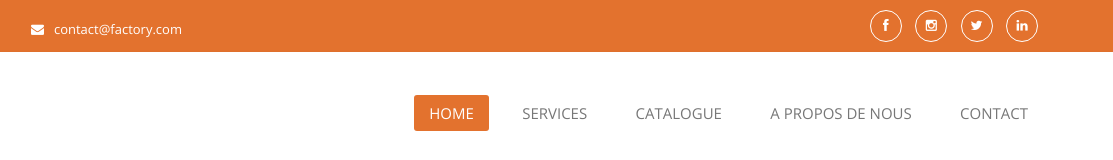
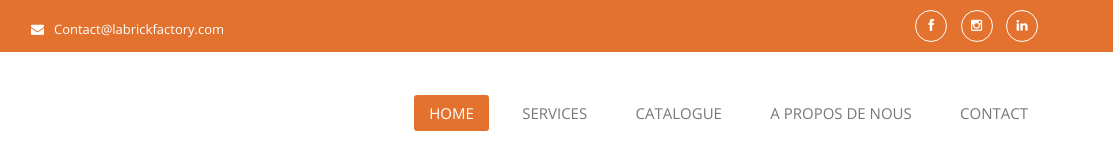
Before and after one commit to YounesAkel/landingPage_labickFactory, a plain HTML site: page index.html in a window 1280 px wide. Shown: the top 160 px of the page, 167-1280 px from the left. Drawn offline with nearby package versions, Linux system fonts and the light colour scheme; some packages are replaced by stand-ins of ours; a web font is replaced by a local one.

Commit message:
reseaux sociaux et contact

```diff
--- a/index.html
+++ b/index.html
@@ -53,16 +53,15 @@
                         <div class="col-md-6 col-sm-6">
                             <div class="left-header">
                                 <span><i class="fa fa-phone"></i>0777776017</span>
-                                <span><i class="fa fa-envelope"></i>contact@factory.com</span>
+                                <span><i class="fa fa-envelope"></i>Contact@labrickfactory.com</span>
                             </div> <!-- /.left-header -->
                         </div> <!-- /.col-md-6 -->
                         <div class="col-md-6 col-sm-6">
                             <div class="right-header text-right">
                                 <ul class="social-icons">
-                                    <li><a href="#" class="fa fa-facebook"></a></li>
-                                    <li><a href="#" class="fa fa-instagram"></a></li>
-                                    <li><a href="#" class="fa fa-twitter"></a></li>
-                                    <li><a href="#" class="fa fa-linkedin"></a></li>
+                                    <li><a href=" https://www.facebook.com/LaBrickfactory?mibextid=ZbWKwL" target="_blank" class="fa fa-facebook"></a></li>
+                                    <li><a href="https://www.instagram.com/labrickfactory?igsh=dTlsdHE2amozNHI5" target="_blank" class="fa fa-instagram"></a></li>
+                                    <li><a href="https://www.linkedin.com/company/labrickofficiel/" target="_blank" class="fa fa-linkedin"></a></li>
                                 </ul>
                             </div> <!-- /.left-header -->
                         </div> <!-- /.col-md-6 -->
@@ -503,7 +502,7 @@
                              contacter par mail ou par telephone.</p>
                         <span><i class="fa fa-home"></i>40 Bd d'Anfa, Casablanca 20250</span>
                         <span><i class="fa fa-phone"></i>0777776017</span>
-                        <span><i class="fa fa-envelope"></i>contact@factory.com</span>
+                        <span><i class="fa fa-envelope"></i>Contact@labrickfactory.com</span>
                     </div>
                 </div> <!-- /.col-md-3 -->
             </div> <!-- /.row -->
```
